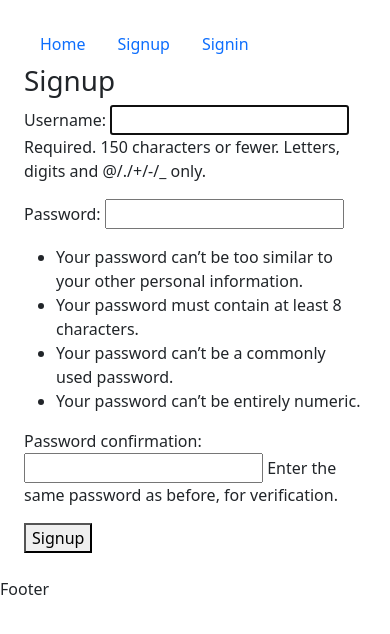
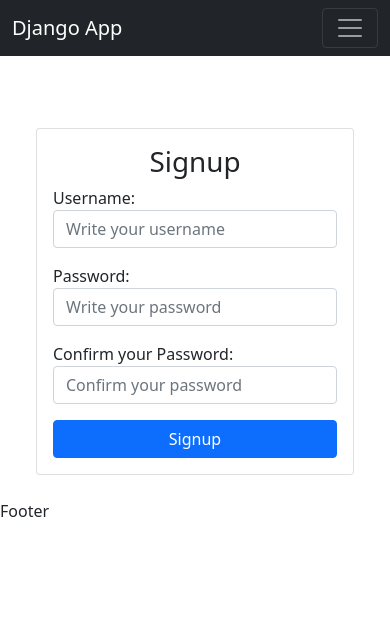
Before and after one commit to lrodriguez911/django-crud-auth, a Django app: page /signup/ in a window 390 px wide. Shown: the top 634 px of the page. Run offline with Django 4.2, Linux system fonts and the light colour scheme.

Commit message:
start whit styling app

```diff
--- a/djangocrudauth/settings.py
+++ b/djangocrudauth/settings.py
@@ -117,6 +117,7 @@ USE_TZ = True
 # https://docs.djangoproject.com/en/4.1/howto/static-files/
 
 STATIC_URL = 'static/'
+LOGIN_URL = '/sigin'
 
 # Default primary key field type
 # https://docs.djangoproject.com/en/4.1/ref/settings/#default-auto-field
--- a/djangocrudauth/urls.py
+++ b/djangocrudauth/urls.py
@@ -16,14 +16,17 @@ Including another URLconf
 from django.contrib import admin
 from django.urls import path
 from tasks import views
+
 urlpatterns = [
     path('admin/', admin.site.urls),
     path('', views.home, name='home'),
     path('signup/', views.signup, name='signup'),
     path('tasks/', views.tasks, name='tasks'),
+    path('tasks_completed/', views.tasks_completed, name='tasks_completed'),
     path('tasks/create/', views.create_task, name='create_task'),
     path('tasks/<int:task_id>/', views.task_detail, name='task_detail'),
-    path('tasks/<int:task_id>/complete/', views.complete_task , name='complete_task'),
+    path('tasks/<int:task_id>/complete', views.complete_task , name='complete_task'),
+    path('tasks/<int:task_id>/delete', views.delete_task , name='delete_task'),
     path('logout/', views.signout, name='logout'),
     path('signin', views.signin, name='signin')
 
--- a/tasks/templates/base.html
+++ b/tasks/templates/base.html
@@ -14,30 +14,43 @@
     <title>Django Crud App</title>
 </head>
 <body class="text-dark">
-    <div class="container p-4">
-        <nav class="nav">
+    <nav class="navbar navbar-expand-lg navbar-dark bg-dark">
+        <div class="container">
+          <a class="navbar-brand" href="#">Django App</a>
+          <button class="navbar-toggler" type="button" data-bs-toggle="collapse" data-bs-target="#navbarNav" aria-controls="navbarNav" aria-expanded="false" aria-label="Toggle navigation">
+            <span class="navbar-toggler-icon"></span>
+          </button>
+          <div class="collapse navbar-collapse" id="navbarNav">
+            <ul class="navbar-nav ms-auto">
                 <li class="nav-item">
-                <a class="nav-link active" href="/">Home</a>
+                    <a class="nav-link active" href="{% url 'home' %}">Home</a>
                 </li>
                 {% if user.is_authenticated %}
                 <li class="nav-item">
-                <a class="nav-link" href="/tasks">Tasks</a>
+                    <a class="nav-link" href="{% url 'tasks' %}">Tasks</a>
                 </li>
                 <li class="nav-item">
-                <a class="nav-link" href="/tasks/create/">Create task</a>
+                    <a class="nav-link" href="{% url 'tasks_completed' %}">Tasks completed</a>
                 </li>
                 <li class="nav-item">
-                <a class="nav-link" href="/logout">Logout</a>
+                    <a class="nav-link" href="{% url 'create_task' %}">Create task</a>
+                </li>
+                <li class="nav-item">
+                    <a class="nav-link" href="{% url 'logout' %}">Logout</a>
                 </li>
                 {% else %}
                 <li class="nav-item">
-                <a class="nav-link" href="/signup">Signup</a>
+                    <a class="nav-link" href="{% url 'signup' %}">Signup</a>
                 </li>
                 <li class="nav-item">
-                <a class="nav-link" href="/signin">Signin</a>
+                    <a class="nav-link" href="{% url 'sigin' %}">Signin</a>
                 </li>
                 {% endif %}
+            </ul>
+          </div>
+        </div>
       </nav>
+    <div class="container p-4">
         {% block content %}
 
         {% endblock %}
--- a/tasks/templates/signup.html
+++ b/tasks/templates/signup.html
@@ -1,13 +1,29 @@
 {% extends 'base.html' %}
 
 {% block content %}
-<h1>Signup</h1>
-{{error}}
-<form action="/signup/" method="POST">
-    {% csrf_token %}
-    {{form.as_p}}
-
-    <button type="submit">Signup</button>
-</form>
+<main class="container">
+   <div class="row">
+    <div class="col-md-4 offset-md-d mt-5">
+        <form class="card card-body" action="/signup/" method="POST">
+            <h1 class="text-center">Signup</h1>
+            {{error}}
+            {% csrf_token %}
+            <div class="mb-3">
+                <label for="username">Username:</label>
+                <input class="form-control" type="text" id="username" name="username" placeholder="Write your username">
+            </div>
+            <div class="mb-3">
+                <label for="password1">Password:</label>
+                <input class="form-control" type="password" id="password1" name="password1" placeholder="Write your password">
+            </div>
+            <div class="mb-3">
+                <label for="password">Confirm your Password:</label>
+                <input class="form-control" type="password" id="password2" name="password2" placeholder="Confirm your password">
+            </div>
+            <button class="btn btn-primary" >Signup</button>
+        </form>
+    </div>
+   </div>
+</main>
 
 {% endblock %}
--- a/tasks/views.py
+++ b/tasks/views.py
@@ -1,5 +1,4 @@
 from ast import Try
-from time import timezone
 from django.shortcuts import get_object_or_404, render, redirect
 from django.contrib.auth.forms import UserCreationForm, AuthenticationForm
 from django.contrib.auth.models import User
@@ -8,6 +7,7 @@ from django.db import IntegrityError
 from .forms import TaskForm
 from .models import Task
 from django.utils import timezone
+from django.contrib.auth.decorators import login_required
 
 # Create your views here.
 
@@ -42,11 +42,17 @@ def signup(request):
                     {"form": UserCreationForm, "error": "Password do not match"},
                 )
 
+@login_required
 def tasks(request):
     tasks = Task.objects.filter(user=request.user, datecompleted__isnull=True)
-    print(tasks)
     return render(request, "tasks.html", {'tasks': tasks})
 
+@login_required
+def tasks_completed(request):
+    tasks = Task.objects.filter(user=request.user, datecompleted__isnull=False).order_by('-datecompleted')
+    return render(request, "tasks.html", {'tasks': tasks})
+
+@login_required
 def create_task(request):
     if request.method == 'GET':
         return render(request, 'create_task.html', {'form': TaskForm})
@@ -60,6 +66,7 @@ def create_task(request):
         except ValueError:
             return render(request, 'create_task.html', {'error': 'Please provide valid data'})
 
+@login_required
 def task_detail(request, task_id):
     if request.method == 'GET':
         task = get_object_or_404(Task, pk=task_id, user=request.user)
@@ -72,13 +79,22 @@ def task_detail(request, task_id):
             form.save()
             return redirect('tasks')
         except ValueError:
-            return render(request, 'task_detail.html', {'task': task, 'form': form, 'error':"Error updating a task"})
+            return render(request, 'task_detail.html', {'task': task , 'form': form , 'error':"Error updating a task"})
 
+@login_required
 def complete_task(request, task_id):
     task = get_object_or_404(Task, pk=task_id, user=request.user)
     if request.method == 'POST':
         task.datecompleted = timezone.now()
         task.save()
+        return redirect('tasks')
+
+@login_required
+def delete_task(request, task_id):
+    task = get_object_or_404(Task, pk=task_id, user=request.user)
+    if request.method == 'POST':
+        task.datecompleted = timezone.now()
+        task.delete()
         return redirect('tasks')
 
 def signout(request):
```
Also changed, not shown: tasks/templates/home.html (+12 -1 lines), tasks/templates/signin.html (+21 -7 lines), tasks/templates/task_detail.html (+6 -1 lines), tasks/templates/tasks.html (+13 -14 lines). Lines whose indentation alone changed are shown as unchanged.
